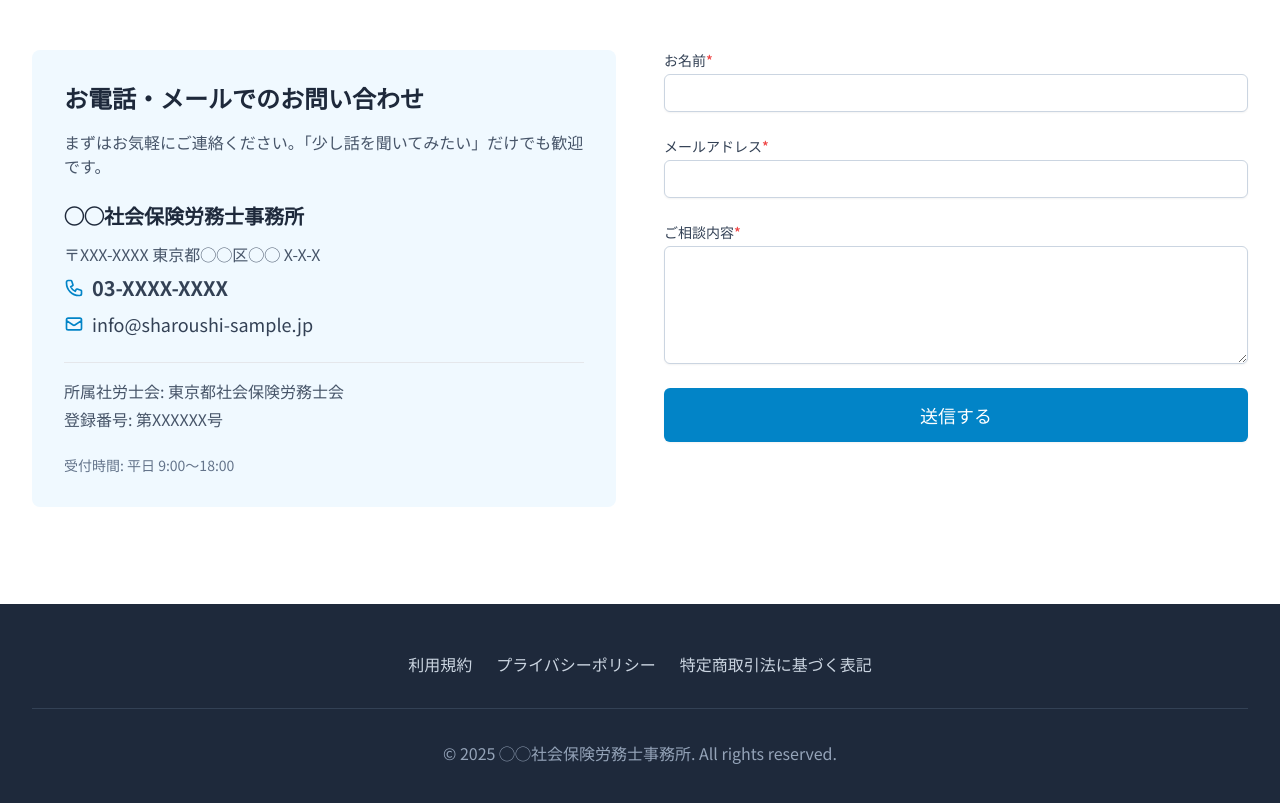
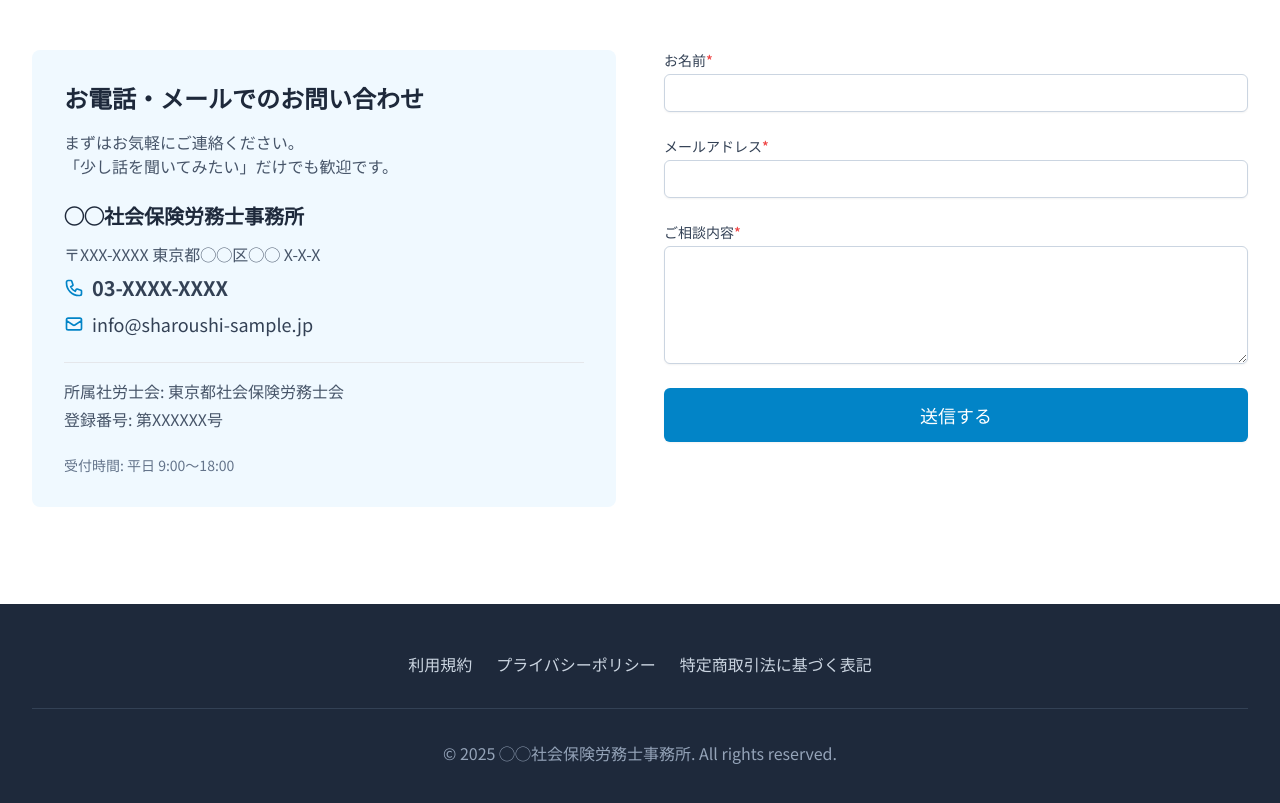
Before and after one commit to mokayamo/sharoushi-office, a React (Vite) app: page /#/ in a window 1280 px wide. Shown: the part 4320-5123 px from the top of the page. Built offline with nearby package versions, Linux system fonts and the light colour scheme.

Commit message:
Format contact section welcome message in two lines
- Add line break for better readability
- Improve visual balance in contact section

🤖 Generated with [Claude Code](https://claude.ai/code)

Co-Authored-By: Claude <noreply@anthropic.com>

```diff
--- a/components/Contact.tsx
+++ b/components/Contact.tsx
@@ -31,7 +31,11 @@ const Contact: React.FC = () => {
         <div className="grid grid-cols-1 lg:grid-cols-2 gap-12">
           <div className="bg-secondary p-8 rounded-lg">
             <h3 className="text-2xl font-bold text-slate-800 mb-4">お電話・メールでのお問い合わせ</h3>
-            <p className="text-slate-600 mb-6">まずはお気軽にご連絡ください。「少し話を聞いてみたい」だけでも歓迎です。</p>
+            <p className="text-slate-600 mb-6">
+              まずはお気軽にご連絡ください。
+              <br />
+              「少し話を聞いてみたい」だけでも歓迎です。
+            </p>
             <div className="space-y-6">
               <div>
                 <h4 className="text-xl font-semibold text-slate-800 mb-3">◯◯社会保険労務士事務所</h4>
```
